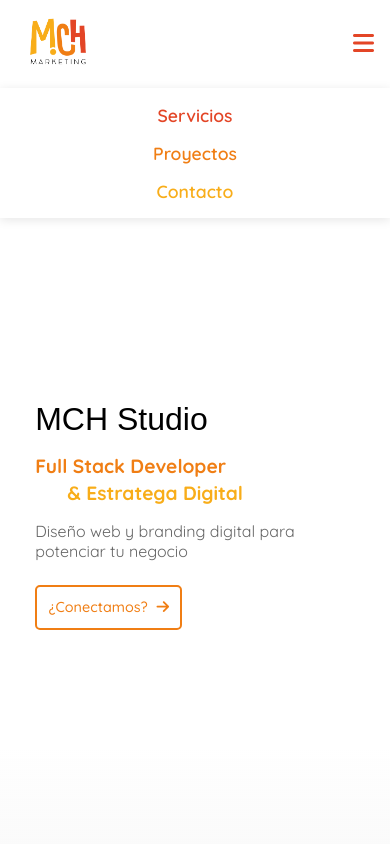
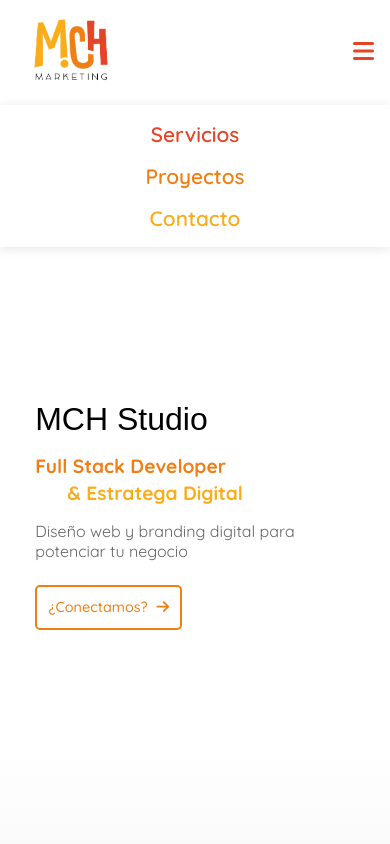
Before and after one commit to martaxxa/mch-marketing, a website built with Vite: page src/index.html in a window 390 px wide. Both pictures are taken after a click on the element 363 px from the left and 44 px from the top of the page. Shown: the top 844 px of the page. Built offline with nearby package versions, Linux system fonts and the light colour scheme; files whose address does not match are found by name; a web font is replaced by a local one.

Commit message:
Add responsive header

```diff
--- a/src/scss/layout/_header.scss
+++ b/src/scss/layout/_header.scss
@@ -8,9 +8,10 @@
   align-items: center;
   justify-content: space-between;
   z-index: 100;
+  padding: 0.5rem 0.5rem;
 
-  @include mobile {
-    padding: 0.5rem 0.5rem;
+  @include tablet {
+    padding: 1rem 0.5rem;
   }
 
   &.header--scrolled {
@@ -22,13 +23,13 @@
   }
 
   &__logo {
-    max-width: 120px;
+    max-width: 110px;
     height: auto;
     padding: 0.5rem 0;
     margin-left: 0.5rem;
 
-    @include mobile {
-      max-width: 100px;
+    @include tablet {
+      max-width: 150px;
       padding: 0.5rem;
       margin-left: 0;
     }
@@ -64,7 +65,11 @@
     margin-right: 1.5rem;
     padding: 0;
     font-family: $fontfamily-main;
-    font-size: 1.1rem;
+    font-size: 1.3rem;
+
+    @include desktop {
+      font-size: 1.4rem;
+    }
 
     li {
       font-weight: 600;
```
